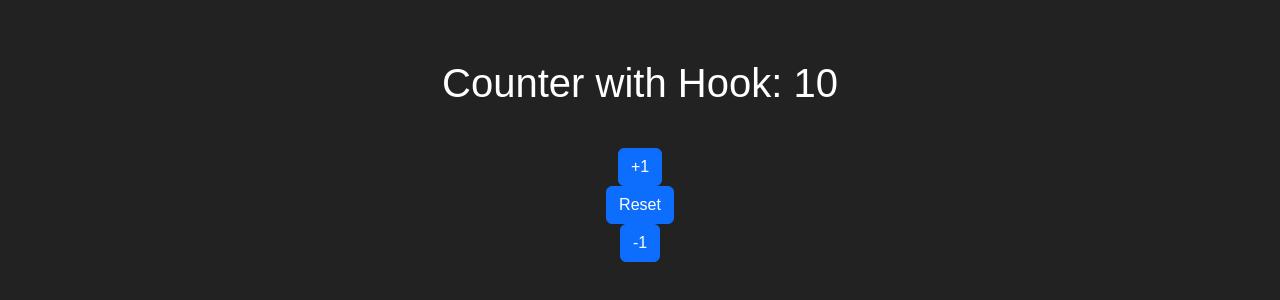
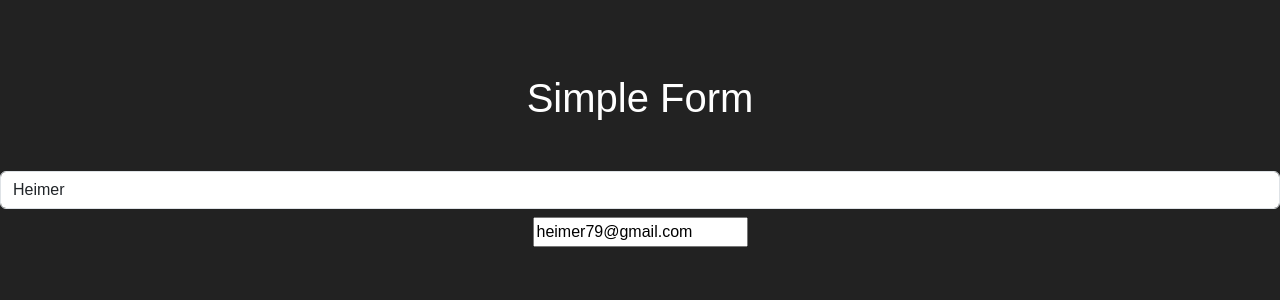
Before and after one commit to heimer79/hook-app, a React (Vite) app: page / in a window 1280 px wide. Shown: the part 240-540 px from the top of the page. Built offline with nearby package versions, Linux system fonts and the light colour scheme.

Commit message:
feat: Add SimpleForm component for user input

```diff
--- /dev/null
+++ b/src/02-useEffect/SimpleForm.jsx
@@ -0,0 +1,67 @@
+import { useEffect, useState } from "react"
+
+
+
+export const SimpleForm = () => {
+
+    const [ formState, setFormState ] = useState(
+        {
+            username: 'Heimer',
+            email: 'heimer79@gmail.com'
+        }
+     )
+
+    const { username, email } = formState;
+
+    const onInputChange = ({ target }) => {
+        const { name, value } = target;
+        setFormState({
+            ...formState,
+            [ name ]: value
+
+        })
+
+        /* console.log({ name, value } ); */
+    }
+
+
+    useEffect(
+        () => {
+            console.log('Hey!')
+        },
+    )
+
+
+
+
+
+
+    return (
+        <>
+
+            <h1>Simple Form</h1>
+            <hr />
+
+            <input
+            type="text"
+            className="form-control mt-2"
+            placeholder="Username"
+            name="username"
+            value={ username }
+            onChange={ onInputChange }
+
+            />
+
+            <input
+            type="email"
+            className="form-contro mt-2"
+            placeholder="Email"
+            name="email"
+            value={ email }
+            onChange={ onInputChange }
+
+            />
+
+        </>
+    )
+}
--- a/src/main.jsx
+++ b/src/main.jsx
@@ -2,7 +2,13 @@
 import ReactDOM from 'react-dom/client'
 // import { HooksApp } from './HooksApp'
 /* import { CounterApp } from './01-useState/CounterApp' */
-import { CounterWithCustomHook } from './01-useState/CounterWithCustomHook'
+/* import { CounterWithCustomHook } from './01-useState/CounterWithCustomHook'
+ */
+
+import { SimpleForm } from './02-useEffect/SimpleForm'
+
+
+
 
 import './index.css'
 
@@ -10,6 +16,7 @@
 ReactDOM.createRoot(document.getElementById('root')).render(
   <React.StrictMode>
 
-    <CounterWithCustomHook />
+     <SimpleForm />
+
   </React.StrictMode>,
 )
```
